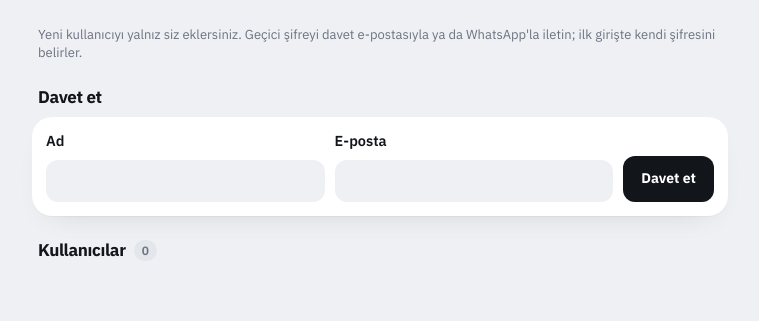
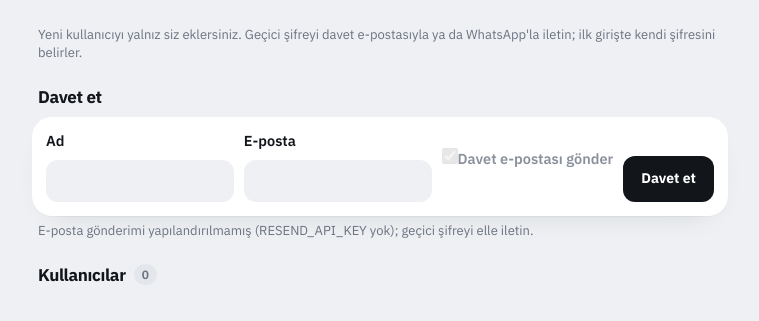
Before and after one commit to ilkerufukcetinkaya/gunluk-rapor, a FastAPI app: template templates/yonetim.html in a window 1280 px wide. Shown: the part 60-381 px from the top of the page, without its empty margins (260-1019 px from the left). Run offline with FastAPI, Linux system fonts and the light colour scheme; the template is opened without the code that fills it, so the values that code supplies are empty; parts of the project's set-up code (start-up, migrations or seed data) failed here and were passed over; some libraries are stand-ins or nearby versions.

Commit message:
K1-ek4: davet ve sıfırlamada e-posta tek adımda gider
Davet formuna ve şifre sıfırlama düğmesinin yanına varsayılan işaretli
"e-posta gönder" tiki; tik açıksa mail kullanıcı/şifre oluşturulduktan sonra
aynı istekte gider. Gönderim hatası kullanıcıyı ya da yeni şifreyi geri almaz,
panelde neden görünür ve elle gönderme düğmesi kalır. Üç uç da ortak
davet_epostasi_yolla yardımcısını kullanıyor.

Co-Authored-By: Claude Opus 5 (1M context) <noreply@anthropic.com>

```diff
--- a/app.py
+++ b/app.py
@@ -232,6 +232,25 @@ def hedef_kullanici(db: Session, kullanici_id: int) -> Kullanici | None:
     return db.get(Kullanici, kullanici_id)
 
 
+def davet_epostasi_yolla(db: Session, hedef: Kullanici, sifre: str, ben: Kullanici, sifirlama: bool) -> dict:
+    """{"ok", "neden"}. Gönderim hatası yükseltilmez: kullanıcı ve yeni şifre yerinde kalır, neden ekrana çıkar."""
+    if not eposta_gonderilebilir():
+        return {"ok": False, "neden": "E-posta gönderimi yapılandırılmamış (RESEND_API_KEY yok)"}
+    konu, metin = servisler.davet_eposta_metni(
+        hedef.ad, hedef.eposta, sifre, f"{api.app_url()}/giris", ben.ad, sifirlama)
+    try:
+        hata = servisler.eposta_gonder(hedef.eposta, konu, metin, yanit_adresi=ben.eposta)
+    except Exception as e:
+        hata = f"E-posta gönderilemedi ({e.__class__.__name__})"
+    if hata:
+        log.warning("davet epostası user=%s neden=%s", hedef.id, hata[:200])
+    else:
+        hedef.davet_eposta_tarihi = simdi()
+        db.commit()
+        log.info("davet epostası user=%s neden=gönderildi", hedef.id)
+    return {"ok": not hata, "neden": hata}
+
+
 @app.get("/yonetim", response_class=HTMLResponse)
 def yonetim(request: Request, ben: Kullanici = Depends(kurulmus_yonetici), db: Session = Depends(oturum)):
     return yonetim_sayfasi(request, ben, db)
@@ -239,7 +258,7 @@ def yonetim(request: Request, ben: Kullanici = Depends(kurulmus_yonetici), db: S
 
 @app.post("/yonetim/davet", response_class=HTMLResponse)
 def davet_et(
-    request: Request, ad: str = Form(""), eposta: str = Form(""),
+    request: Request, ad: str = Form(""), eposta: str = Form(""), mail_gonder: str | None = Form(None),
     ben: Kullanici = Depends(yonetici), db: Session = Depends(oturum),
 ):
     ad, eposta = ad.strip(), eposta.strip().lower()
@@ -256,9 +275,10 @@ def davet_et(
     except IntegrityError:
         db.rollback()
         return yonetim_sayfasi(request, ben, db, 409, hata=f"{eposta} zaten kayıtlı")
-    return yonetim_sayfasi(request, ben, db, bilgi={
-        "baslik": f"{ad} davet edildi", "eposta": eposta, "sifre": gecici, "hedef": yeni.id, "tur": "davet",
-    })
+    bilgi = {"baslik": f"{ad} davet edildi", "eposta": eposta, "sifre": gecici, "hedef": yeni.id, "tur": "davet"}
+    if mail_gonder:
+        bilgi["gonderim"] = davet_epostasi_yolla(db, yeni, gecici, ben, sifirlama=False)
+    return yonetim_sayfasi(request, ben, db, bilgi=bilgi)
 
 
 @app.post("/yonetim/{kullanici_id}/aktiflik", response_class=HTMLResponse)
@@ -277,7 +297,8 @@ def aktifligi_degistir(
 
 @app.post("/yonetim/{kullanici_id}/sifirla", response_class=HTMLResponse)
 def sifreyi_sifirla(
-    request: Request, kullanici_id: int, ben: Kullanici = Depends(yonetici), db: Session = Depends(oturum),
+    request: Request, kullanici_id: int, mail_gonder: str | None = Form(None),
+    ben: Kullanici = Depends(yonetici), db: Session = Depends(oturum),
 ):
     hedef = hedef_kullanici(db, kullanici_id)
     if hedef is None:
@@ -286,10 +307,11 @@ def sifreyi_sifirla(
     hedef.sifre_hash = guvenlik.sifre_ozeti(gecici)
     hedef.sifre_degistirmeli = True
     db.commit()
-    return yonetim_sayfasi(request, ben, db, bilgi={
-        "baslik": f"{hedef.ad} için yeni geçici şifre", "eposta": hedef.eposta, "sifre": gecici,
-        "hedef": hedef.id, "tur": "sifirlama",
-    })
+    bilgi = {"baslik": f"{hedef.ad} için yeni geçici şifre", "eposta": hedef.eposta, "sifre": gecici,
+             "hedef": hedef.id, "tur": "sifirlama"}
+    if mail_gonder:
+        bilgi["gonderim"] = davet_epostasi_yolla(db, hedef, gecici, ben, sifirlama=True)
+    return yonetim_sayfasi(request, ben, db, bilgi=bilgi)
 
 
 @app.post("/yonetim/{kullanici_id}/davet-eposta", response_class=HTMLResponse)
@@ -309,17 +331,5 @@ def davet_epostasi_gonder(
     if not eposta_gonderilebilir():
         bilgi["gonderim"] = {"ok": False, "neden": "E-posta gönderimi yapılandırılmamış (RESEND_API_KEY yok)"}
         return yonetim_sayfasi(request, ben, db, 400, bilgi=bilgi)
-    konu, metin = servisler.davet_eposta_metni(
-        hedef.ad, hedef.eposta, sifre, f"{api.app_url()}/giris", ben.ad, sifirlama)
-    try:
-        hata = servisler.eposta_gonder(hedef.eposta, konu, metin, yanit_adresi=ben.eposta)
-    except Exception as e:
-        hata = f"E-posta gönderilemedi ({e.__class__.__name__})"
-    if hata:
-        log.warning("davet epostası user=%s neden=%s", hedef.id, hata[:200])
-    else:
-        hedef.davet_eposta_tarihi = simdi()
-        db.commit()
-        log.info("davet epostası user=%s neden=gönderildi", hedef.id)
-    bilgi["gonderim"] = {"ok": not hata, "neden": hata}
+    bilgi["gonderim"] = davet_epostasi_yolla(db, hedef, sifre, ben, sifirlama)
     return yonetim_sayfasi(request, ben, db, bilgi=bilgi)
--- a/templates/yonetim.html
+++ b/templates/yonetim.html
@@ -13,8 +13,13 @@ main{gap:16px}
 .bilgi form{margin:0; display:flex; flex-direction:column; gap:6px; align-items:flex-start}
 .bilgi form button[disabled]{opacity:.5; cursor:not-allowed}
 .bilgi .sonuc{font-weight:600; color:var(--ok-ink)}
+.tik{display:flex; align-items:center; gap:6px; font-size:13.5px; color:var(--ink-2); white-space:nowrap}
+.tik input{width:16px; height:16px; margin:0; accent-color:var(--dark)}
+.tik input:disabled + span{color:var(--ink-3)}
+.davet .tik{height:46px}
+.satir form.sifirla{display:flex; align-items:center; gap:8px}
 .davet-tarih{font-size:12px; color:var(--ink-3)}
-.davet{display:grid; grid-template-columns:1fr 1fr auto; gap:10px; align-items:end; padding:14px}
+.davet{display:grid; grid-template-columns:1fr 1fr auto auto; gap:10px; align-items:end; padding:14px}
 .davet label{display:block; font-size:14.5px; font-weight:600; margin-bottom:8px}
 .davet button{height:46px}
 @media (max-width:560px){ .davet{grid-template-columns:1fr} }
@@ -59,9 +64,10 @@ main{gap:16px}
     <p class="hint">{{ bilgi.eposta }} için geçici şifre. <b>Bu şifre bir daha gösterilmeyecek.</b></p>
     <div class="sifre"><code id="gecici">{{ bilgi.sifre }}</code><button class="primary" type="button" id="kopyala">Kopyala</button></div>
     {% if bilgi.gonderim and bilgi.gonderim.ok %}
-    <p class="sonuc">Gönderildi — {{ bilgi.eposta }}</p>
+    <p class="sonuc">{% if bilgi.tur == 'sifirlama' %}Yeni şifre e-postayla gönderildi{% else %}Davet e-postası gönderildi{% endif %} — {{ bilgi.eposta }}</p>
     {% else %}
-    {% if bilgi.gonderim %}<p class="uyari" role="alert">{{ bilgi.gonderim.neden }}</p>{% endif %}
+    {% if bilgi.gonderim %}{% set neden = bilgi.gonderim.neden %}
+    <p class="uyari" role="alert">{% if neden.startswith('E-posta gönder') %}{{ neden }}{% else %}E-posta gönderilemedi: {{ neden }}{% endif %} — şifreyi elle ilet</p>{% endif %}
     <form method="post" action="/yonetim/{{ bilgi.hedef }}/davet-eposta">
       <input type="hidden" name="sifre" value="{{ bilgi.sifre }}">
       <input type="hidden" name="tur" value="{{ bilgi.tur }}">
@@ -77,8 +83,10 @@ main{gap:16px}
     <form class="card davet" method="post" action="/yonetim/davet">
       <div><label for="ad">Ad</label><input type="text" id="ad" name="ad" required></div>
       <div><label for="eposta">E-posta</label><input type="email" id="eposta" name="eposta" required></div>
+      <label class="tik"><input type="checkbox" name="mail_gonder" checked{% if not eposta_acik %} disabled{% endif %}><span>Davet e-postası gönder</span></label>
       <button class="primary" type="submit">Davet et</button>
     </form>
+    {% if not eposta_acik %}<p class="hint" style="padding:6px 6px 0">E-posta gönderimi yapılandırılmamış (RESEND_API_KEY yok); geçici şifreyi elle iletin.</p>{% endif %}
   </div>
 
   <div>
@@ -114,7 +122,8 @@ main{gap:16px}
             {%- else %}<span class="yok">—</span>{% endif -%}
           </div>
         </div>
-        <form method="post" action="/yonetim/{{ k.id }}/sifirla" data-ad="{{ k.ad }}" onsubmit="return confirm(this.dataset.ad + ' için yeni geçici şifre üretilsin mi? Eski şifresi geçersiz olur.')">
+        <form class="sifirla" method="post" action="/yonetim/{{ k.id }}/sifirla" data-ad="{{ k.ad }}" onsubmit="return confirm(this.dataset.ad + ' için yeni geçici şifre üretilsin mi? Eski şifresi geçersiz olur.')">
+          <label class="tik" title="{% if eposta_acik %}Yeni geçici şifreyi e-postayla da gönder{% else %}E-posta gönderimi yapılandırılmamış (RESEND_API_KEY yok){% endif %}"><input type="checkbox" name="mail_gonder" checked{% if not eposta_acik %} disabled{% endif %}><span>e-posta</span></label>
           <button type="submit" class="link">Şifre sıfırla</button>
         </form>
         {% if k.id != kullanici.id %}
```
Also changed, not shown: tests/test_davet_eposta.py (+116 -6 lines).
